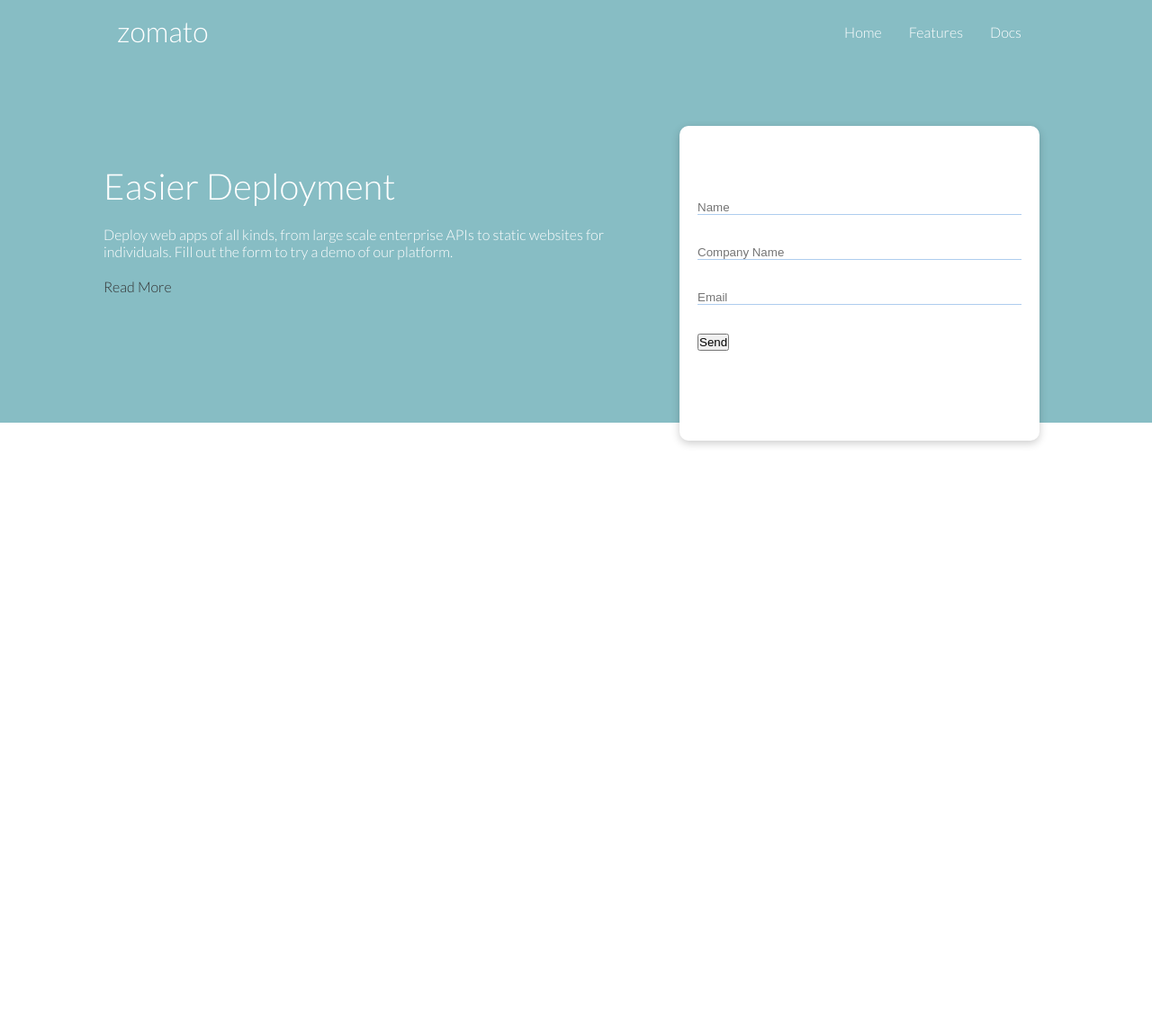
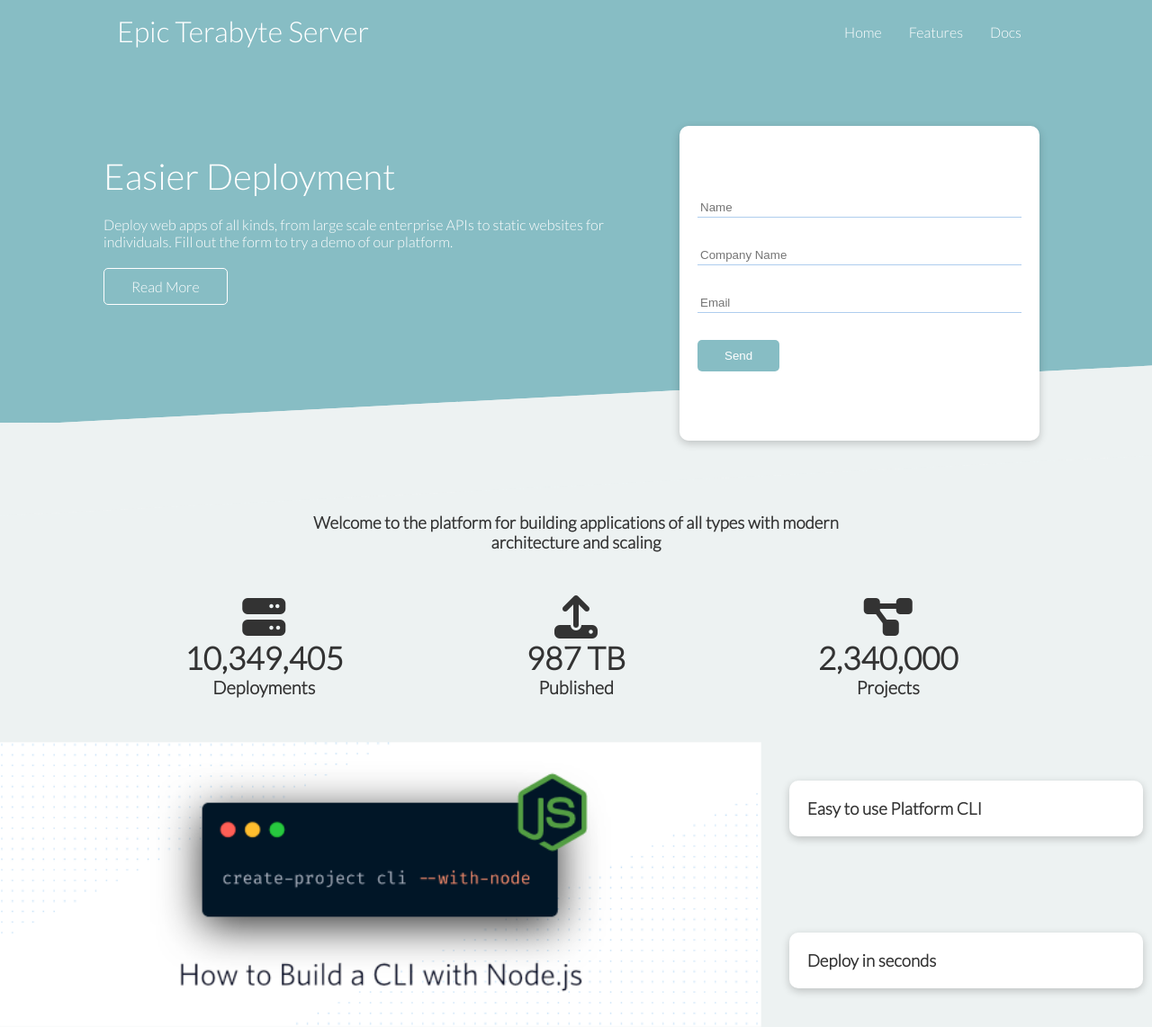
Before and after one commit to Srini5555/ResponsiveWebSite, a plain HTML site: page index.html in a window 1280 px wide. Shown: the whole page at 90% size. Before the commit the page ends 800 px from the top, so only its background shows below. Drawn offline with Linux system fonts and the light colour scheme.

Commit message:
cli  commit

```diff
--- a/css/style.css
+++ b/css/style.css
@@ -14,6 +14,7 @@ body {
     font-family: 'Lato','sans-serif';
     color:#333;
     lineheight:1.6;
+    background-color: #edf2f2;
 
 }
 
@@ -91,6 +92,21 @@ img {
 
 }
 
+.showcase::before,.showcase::after {
+    background-color: #edf2f2;
+    content:'';
+    height:100px;
+    bottom:-70px;
+    position:absolute;
+    right:0;
+    left:0;
+    transform:skewY(-3deg);
+    --webkit-transform:skewY(-3deg);
+    --moz-transform:skewY(-3deg);
+    --ms-transform:skewY(-3deg);
+
+}
+
 .showcase-form {
  position:relative;
  top:60px;
@@ -112,40 +128,64 @@ img {
     border:none;
     border-bottom: 1px solid #aecdee;
     width:100%;
+    padding:3px;
 }
 
+.showcase-form input:focus {
+    outline:none;
+}
 
-/* Utilities */
-.container {
-    max-width:1100px;
-    margin:0 auto;
-    overflow:auto;
-    padding:0 40px;
+.btn {
+   padding:10px 30px;
+   color: #fff;
+   background-color: var(--primary-color);
+   display:inline-block;
+   border:none;
+   border-radius:5px;
+   cursor:pointer;
+}
+
+.text-center {
+    text-align:center;
+}
+
+.btn-outline {
+    background-color: transparent;
+    border:1px #fff solid;
+}
+
+.btn:hover {
+    transform:scale(0.98);
+}
+
+/* Stats */
+.stats {
+    padding-top: 100px;
+}
+
+.stats-heading {
+    max-width:600px;
+    margin:auto;
 
 }
 
-.flex {
-    display:flex;
-    flex-direction: row;
-    justify:center;
-    align-items: center;
-    height:100%;
+.stats .grid h3 {
+    font-size: 35px;
 }
 
-.grid {
-    display:grid;
-    grid-template-columns: 1fr 1fr;
-    gap:20px;
-    justify-content: center;
-    align-items: center;
+.stats .grid p {
+    font-size:20px;
+    font-weight:bold;
+}
+.cli .grid {
+
+    grid-template-columns: repeat(3,1fr);
+    grid-template-rows: repeat(2,1fr);
+
 
 }
-.card {
 
-    background-color: white;
-    border-radius: 10px;
-    box-shadow: 0 3px 10px  rgba(0,0,0,0.2);
-    padding:20px;
-    margin:10px;
-
+.cli .grid > *:first-child {
+    grid-column: 1 /span 2;
+    grid-row :1 /Span 2;
 }
--- /dev/null
+++ b/css/utilities.css
@@ -0,0 +1,109 @@
+@import url('https://fonts.googleapis.com/css2?family=Lato:wght@300&display=swap');
+
+/* Utilities */
+.container {
+    max-width:1100px;
+    margin:0 auto;
+    overflow:auto;
+    padding:0 40px;
+    font-size: 16px;
+}
+
+.flex {
+    display:flex;
+    flex-direction: row;
+    justify-content:center;
+    align-items: center;
+    height:100%;
+}
+
+.grid {
+    display:grid;
+    grid-template-columns: repeat(2,fr);
+    gap:20px;
+    justify-content: center;
+    align-items: center;
+
+}
+
+.grid-3 {
+
+    grid-template-columns: repeat(3,1fr);
+}
+.card {
+
+    background-color: white;
+    border-radius: 10px;
+    box-shadow: 0 3px 10px  rgba(0,0,0,0.2);
+    padding:20px;
+    margin:10px;
+
+}
+
+.my-1 {
+    margin: 1rem 0;
+}
+.my-2 {
+    margin: 1.5rem 0;
+}
+.my-3 {
+    margin: 2rem 0;
+}
+.my-4 {
+    margin: 3rem 0;
+}
+.my-5{
+    margin: 4rem 0;
+}
+
+
+.m-1 {
+    margin: 1rem;
+}
+.m-2 {
+    margin: 1.5rem;
+}
+.m-3 {
+    margin: 2rem;
+}
+.m-4 {
+    margin: 3rem;
+}
+.m-5 {
+    margin: 4rem;
+}
+
+/* Padding */
+
+.py-1 {
+    margin: 1rem 0;
+}
+.py-2 {
+    margin: 1.5rem 0;
+}
+.py-3 {
+    margin: 2rem 0;
+}
+.py-4 {
+    margin: 3rem 0;
+}
+.py-5 {
+    margin: 4rem 0;
+}
+
+
+.p-1 {
+    margin: 1rem;
+}
+.p-2 {
+    margin: 1.5rem;
+}
+.p-3 {
+    margin: 2rem;
+}
+.p-4 {
+    margin: 3rem;
+}
+.p-5 {
+    margin: 4rem;
+}
--- a/index.html
+++ b/index.html
@@ -6,13 +6,14 @@
         initial-scale="1.0">
         <link rel="stylesheet" href="https://cdnjs.cloudflare.com/ajax/libs/font-awesome/6.1.2/css/all.min.css">
         <link rel="stylesheet" href="css/style.css">
+        <link rel="stylesheet" href="css/utilities.css">
         <title>Srinis</title>
     </head>
     <body>
             <!-- Navbar -->
             <div class="navbar">
                 <div class="container flex">
-                    <h1 class="logo">zomato</h1>
+                    <h1 class="logo">Epic Terabyte Server</h1>
                     <nav>
                         <ul>
                             <li><a href="index.html">Home</a></li>
@@ -54,7 +55,53 @@
                     </div>
                 </div>
             </section>
+        <!-- Stats -->
+        <section class="stats">
 
+            <div class="container">
+
+                <h3 class="stats-heading text-center ">
+                    Welcome to the platform for building applications of all types with modern architecture and scaling
+                </h3>
+
+                <div class="grid grid-3 text-center my-4">
+                    <div>
+                        <i class="fas fa-server fa-3x"></i>
+                        <h3>10,349,405</h3>
+                        <p class="text-secondary">Deployments</p>
+                    </div>
+                    <div>
+                        <i class="fas fa-upload fa-3x"></i>
+                        <h3>987 TB</h3>
+                        <p class="text-secondary">Published</p>
+                    </div>
+                    <div>
+                        <i class="fas fa-project-diagram fa-3x"></i>
+                        <h3>2,340,000</h3>
+                        <p class="text-secondary">Projects</p>
+                    </div>
+
+                </div>
+            </div>
+        </section>
+
+        <!-- cli -->
+
+        <section class="cli">
+            <div class="conatiner grid">
+                <img src="images/Screenshot_50.png" alt="cli">
+                <div class="card">
+                    <h3>Easy to use Platform CLI</h3>
+                </div>
+                <div class="card">
+                    <h3>Deploy in seconds</h3>
+                </div>
+
+
+
+            </div>
+
+        </section>
 
     </body>
 
```
Also changed, not shown: images/Screenshot_50.png (added).
